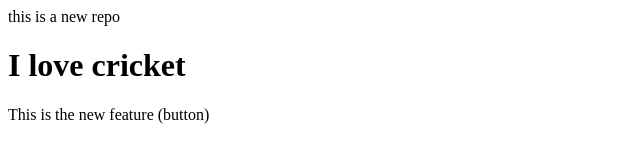
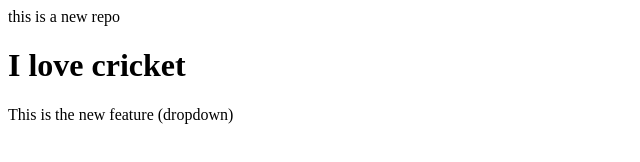
Before and after one commit to Pratikdesai4/local-repo, a plain HTML site: page index.html in a window 1280 px wide. Shown: the full height of the page, 0-640 px from the left. Drawn offline with Linux system fonts and the light colour scheme.

Commit message:
Add dropdown

```diff
--- a/index.html
+++ b/index.html
@@ -2,4 +2,4 @@
 <h1>
   I love cricket
 </h1>
-<p> This is the new feature (button)</p>
+<p> This is the new feature (dropdown)</p>
```
